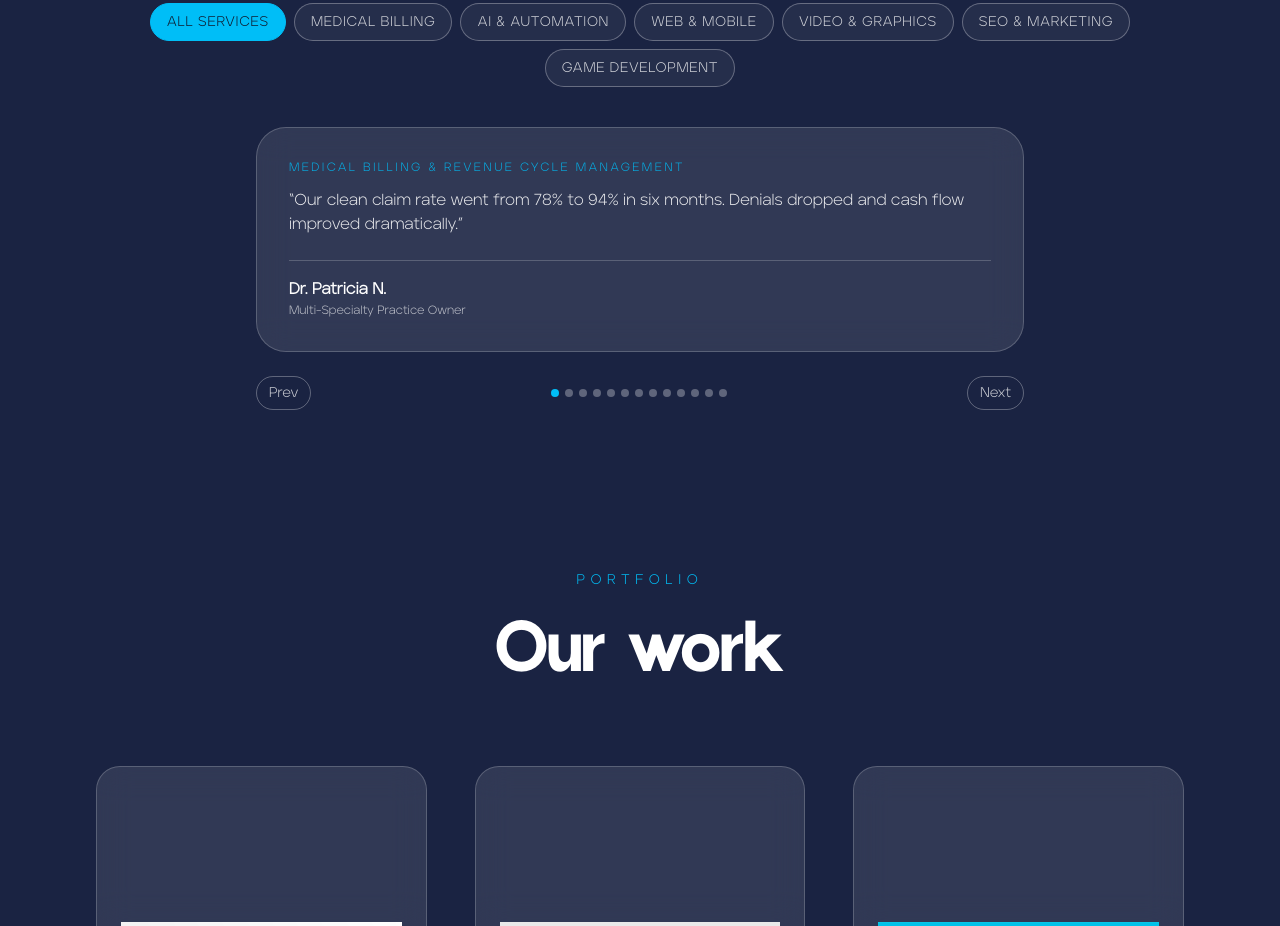
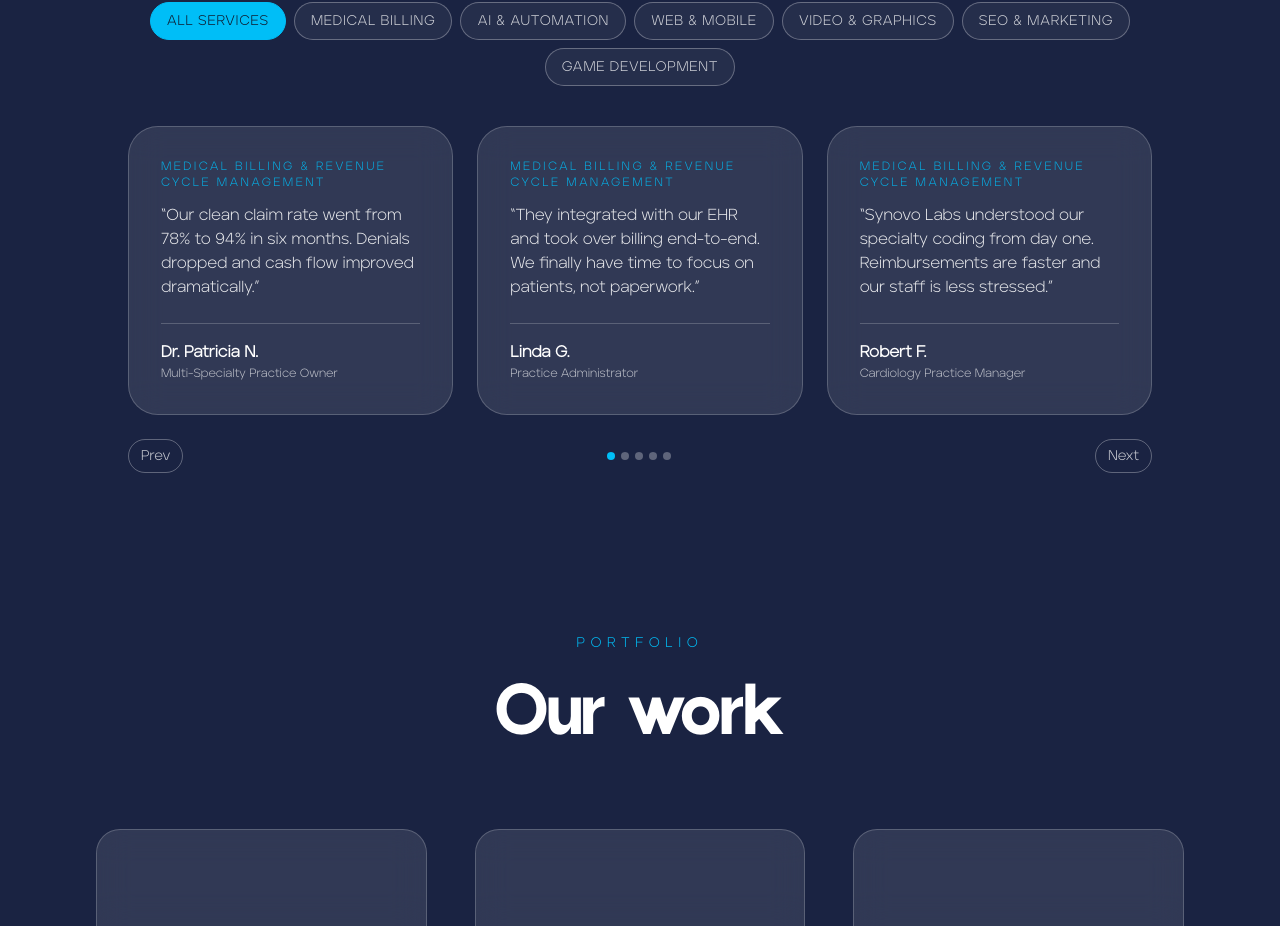
Before and after one commit to osamaqaseem39/slabs, a Next.js app: page / in a window 1280 px wide. Shown: the part 5455-6381 px from the top of the page. Built offline with nearby package versions, Linux system fonts and the light colour scheme.

Commit message:
Improve homepage design with hero background image and red overlay

```diff
--- a/src/app/layout.tsx
+++ b/src/app/layout.tsx
@@ -4,6 +4,9 @@ import "./globals.css";
 export const metadata: Metadata = {
   title: "Synovo Labs | AI Development & Web Solutions",
   description: "Synovo Labs specializes in AI development, automation, web & mobile apps (MERN, React, Next.js), CMS development, video editing, graphics design, SEO, and game development. Build intelligent solutions with our expert team.",
+  icons: {
+    icon: "/favicon.ico",
+  },
 };
 
 export default function RootLayout({
--- a/src/sections/TestimonialsSection.tsx
+++ b/src/sections/TestimonialsSection.tsx
@@ -113,7 +113,7 @@ export default function TestimonialsSection() {
   const headingRef = useRef<HTMLHeadingElement | null>(null);
   const descriptionRef = useRef<HTMLParagraphElement | null>(null);
   const [filter, setFilter] = useState<string>("All");
-  const [currentIndex, setCurrentIndex] = useState(0);
+  const [pageIndex, setPageIndex] = useState(0);
   const filtered = filter === "All" ? TESTIMONIALS : TESTIMONIALS.filter((t) => t.serviceTitle === filter);
 
   useEffect(() => {
@@ -145,22 +145,24 @@ export default function TestimonialsSection() {
     };
   }, []);
 
-  // Reset carousel to first item when filter changes
+  // Reset carousel to first page when filter changes
   useEffect(() => {
-    setCurrentIndex(0);
+    setPageIndex(0);
   }, [filter]);
 
   const showCount = filtered.length;
-  const hasMultiple = showCount > 1;
+  const pageSize = 3;
+  const totalPages = showCount === 0 ? 0 : Math.ceil(showCount / pageSize);
+  const hasMultiple = totalPages > 1;
 
   const handlePrev = () => {
-    if (!showCount) return;
-    setCurrentIndex((prev) => (prev - 1 + showCount) % showCount);
+    if (!totalPages) return;
+    setPageIndex((prev) => (prev - 1 + totalPages) % totalPages);
   };
 
   const handleNext = () => {
-    if (!showCount) return;
-    setCurrentIndex((prev) => (prev + 1) % showCount);
+    if (!totalPages) return;
+    setPageIndex((prev) => (prev + 1) % totalPages);
   };
 
   return (
@@ -209,32 +211,43 @@ export default function TestimonialsSection() {
           ))}
         </div>
 
-        <div className="max-w-3xl mx-auto">
+        <div className="max-w-5xl mx-auto">
           {showCount > 0 && (
-            <motion.article
-              key={`${filtered[currentIndex].serviceTitle}-${filtered[currentIndex].author}-${currentIndex}`}
-              className="relative flex flex-col rounded-2xl sm:rounded-[30px] border border-white/20 bg-white/10 backdrop-blur-lg p-5 sm:p-6 md:p-8 transition-all duration-300 hover:border-[#00bef7]/50 hover:bg-white/15"
+            <motion.div
+              key={`page-${pageIndex}-${filter}`}
+              className="relative"
               initial={{ opacity: 0, x: 40 }}
               animate={{ opacity: 1, x: 0 }}
               transition={{ duration: 0.4 }}
             >
+              <div className="grid grid-cols-1 md:grid-cols-3 gap-4 sm:gap-6">
+                {filtered
+                  .slice(pageIndex * pageSize, pageIndex * pageSize + pageSize)
+                  .map((t, index) => (
+                    <article
+                      key={`${t.serviceTitle}-${t.author}-${index}`}
+                      className="flex h-full flex-col rounded-2xl sm:rounded-[30px] border border-white/20 bg-white/10 backdrop-blur-lg p-5 sm:p-6 md:p-8 transition-all duration-300 hover:border-[#00bef7]/50 hover:bg-white/15"
+                    >
                       <p className="text-[10px] sm:text-xs uppercase tracking-[0.2em] text-[#00bef7]/90 mb-2 sm:mb-3">
-                {filtered[currentIndex].serviceTitle}
+                        {t.serviceTitle}
                       </p>
                       <blockquote className="text-sm sm:text-base text-white/90 leading-relaxed flex-1 mb-4 sm:mb-6">
-                &ldquo;{filtered[currentIndex].quote}&rdquo;
+                        &ldquo;{t.quote}&rdquo;
                       </blockquote>
                       <footer className="border-t border-white/20 pt-3 sm:pt-4">
                         <cite className="not-italic text-white font-semibold text-sm sm:text-base">
-                  {filtered[currentIndex].author}
+                          {t.author}
                         </cite>
-                {filtered[currentIndex].role && (
+                        {t.role && (
                           <span className="block text-[10px] sm:text-xs text-white/70 mt-0.5">
-                    {filtered[currentIndex].role}
+                            {t.role}
                           </span>
                         )}
                       </footer>
-            </motion.article>
+                    </article>
+                  ))}
+              </div>
+            </motion.div>
           )}
 
           {hasMultiple && (
@@ -247,15 +260,15 @@ export default function TestimonialsSection() {
                 Prev
               </button>
               <div className="flex items-center gap-1.5">
-                {filtered.map((_, idx) => (
+                {Array.from({ length: totalPages }).map((_, idx) => (
                   <button
                     key={idx}
                     type="button"
-                    onClick={() => setCurrentIndex(idx)}
+                    onClick={() => setPageIndex(idx)}
                     className={`h-2 w-2 rounded-full transition-colors ${
-                      idx === currentIndex ? "bg-[#00bef7]" : "bg-white/30"
+                      idx === pageIndex ? "bg-[#00bef7]" : "bg-white/30"
                     }`}
-                    aria-label={`Go to testimonial ${idx + 1}`}
+                    aria-label={`Go to testimonial slide ${idx + 1}`}
                   />
                 ))}
               </div>
```
Also changed, not shown: 1 other file (tests, documents, lock files or other folders). Lines whose indentation alone changed are shown as unchanged.
